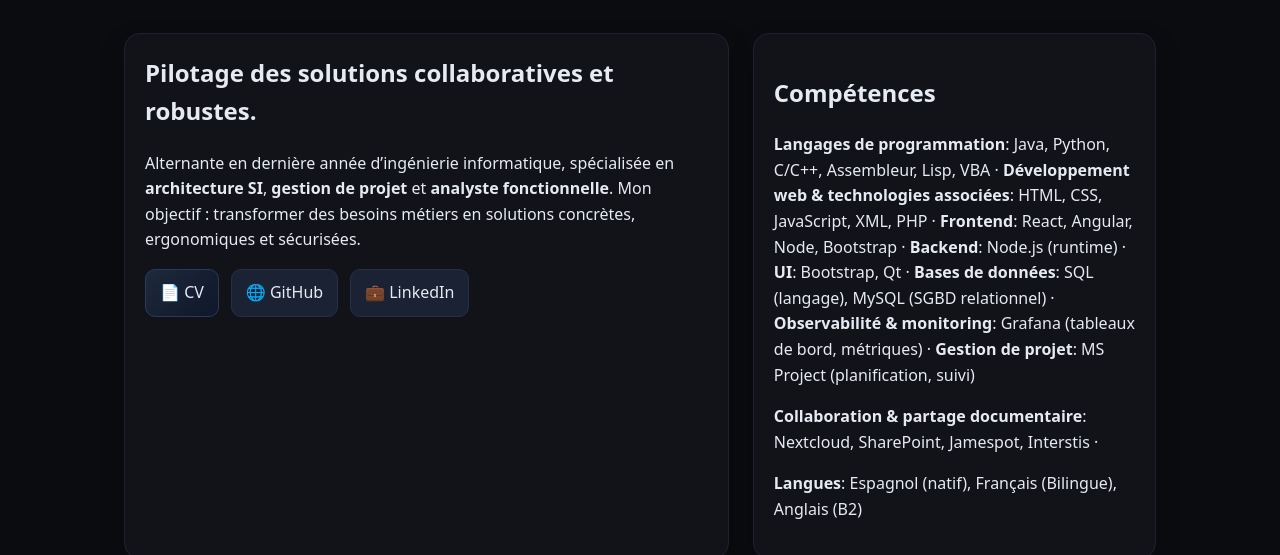
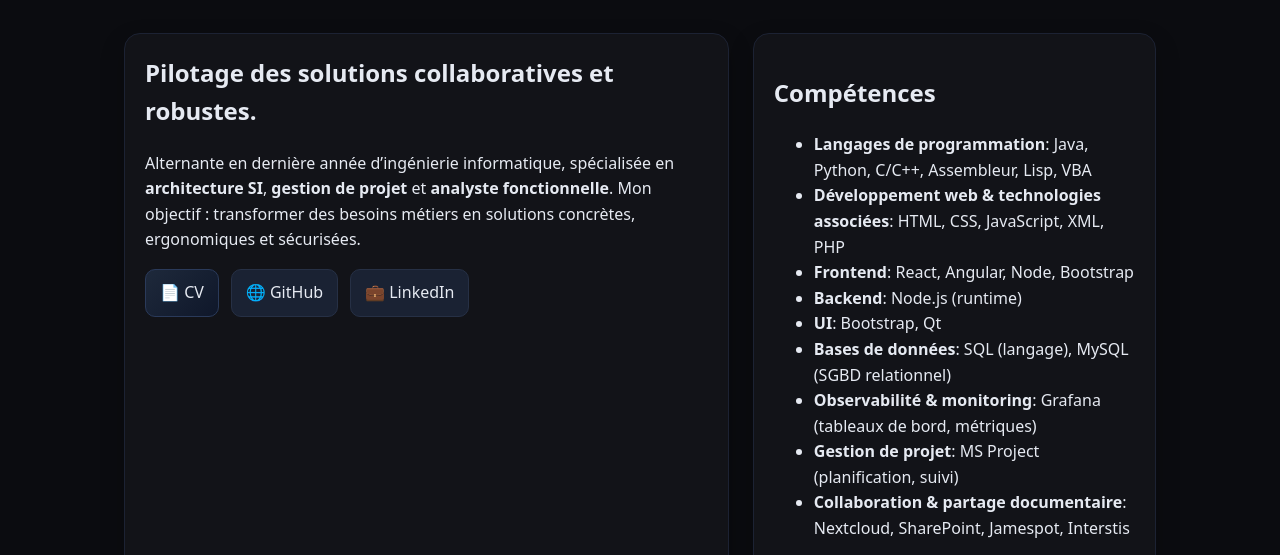
Before and after one commit to brenda-ramirez-santillan/brenda-ramirez-santillan.github.io, a plain HTML site: page index.html in a window 1280 px wide. Shown: the part 191-746 px from the top of the page. Drawn offline with Linux system fonts and the light colour scheme.

Commit message:
Update index.html

```diff
--- a/index.html
+++ b/index.html
@@ -85,15 +85,17 @@
 
     <section id="competences" class="card">
       <h2>Compétences</h2>
-      <p><strong>Langages de programmation</strong>: Java, Python, C/C++, Assembleur, Lisp, VBA ·
-         <strong>Développement web & technologies associées</strong>: HTML, CSS, JavaScript, XML, PHP ·
-         <strong>Frontend</strong>: React, Angular, Node, Bootstrap ·
-         <strong>Backend</strong>: Node.js (runtime) ·
-         <strong>UI</strong>: Bootstrap, Qt ·
-         <strong>Bases de données</strong>: SQL (langage), MySQL (SGBD relationnel) ·
-         <strong>Observabilité & monitoring</strong>: Grafana (tableaux de bord, métriques) ·
-         <strong>Gestion de projet</strong>: MS Project (planification, suivi)</p>
-         <strong>Collaboration & partage documentaire</strong>: Nextcloud, SharePoint, Jamespot, Interstis ·
+      <ul>
+        <li><strong>Langages de programmation</strong>: Java, Python, C/C++, Assembleur, Lisp, VBA </li>
+        <li><strong>Développement web & technologies associées</strong>: HTML, CSS, JavaScript, XML, PHP </li>
+        <li><strong>Frontend</strong>: React, Angular, Node, Bootstrap </li>
+        <li><strong>Backend</strong>: Node.js (runtime) </li>
+        <li><strong>UI</strong>: Bootstrap, Qt </li>
+        <li><strong>Bases de données</strong>: SQL (langage), MySQL (SGBD relationnel) </li>
+        <li><strong>Observabilité & monitoring</strong>: Grafana (tableaux de bord, métriques) </li>
+        <li><strong>Gestion de projet</strong>: MS Project (planification, suivi) </li>
+        <li><strong>Collaboration & partage documentaire</strong>: Nextcloud, SharePoint, Jamespot, Interstis </li>
+      </ul>
       <p><strong>Langues</strong>: Espagnol (natif), Français (Bilingue), Anglais (B2)</p>
     </section>
 
@@ -106,7 +108,7 @@
     </section>
 
     <footer>
-      © <span id="y"></span> Brenda Ramirez Santillan · Fait avec GitHub Pages · <a href="/mentions-legales.html">Mentions légales & RGPD</a>
+      © <span id="y"></span> Brenda Ramirez Santillan · Fait avec GitHub Pages
     </footer>
   </div>
   <script>document.getElementById('y').textContent=new Date().getFullYear()</script>
```
